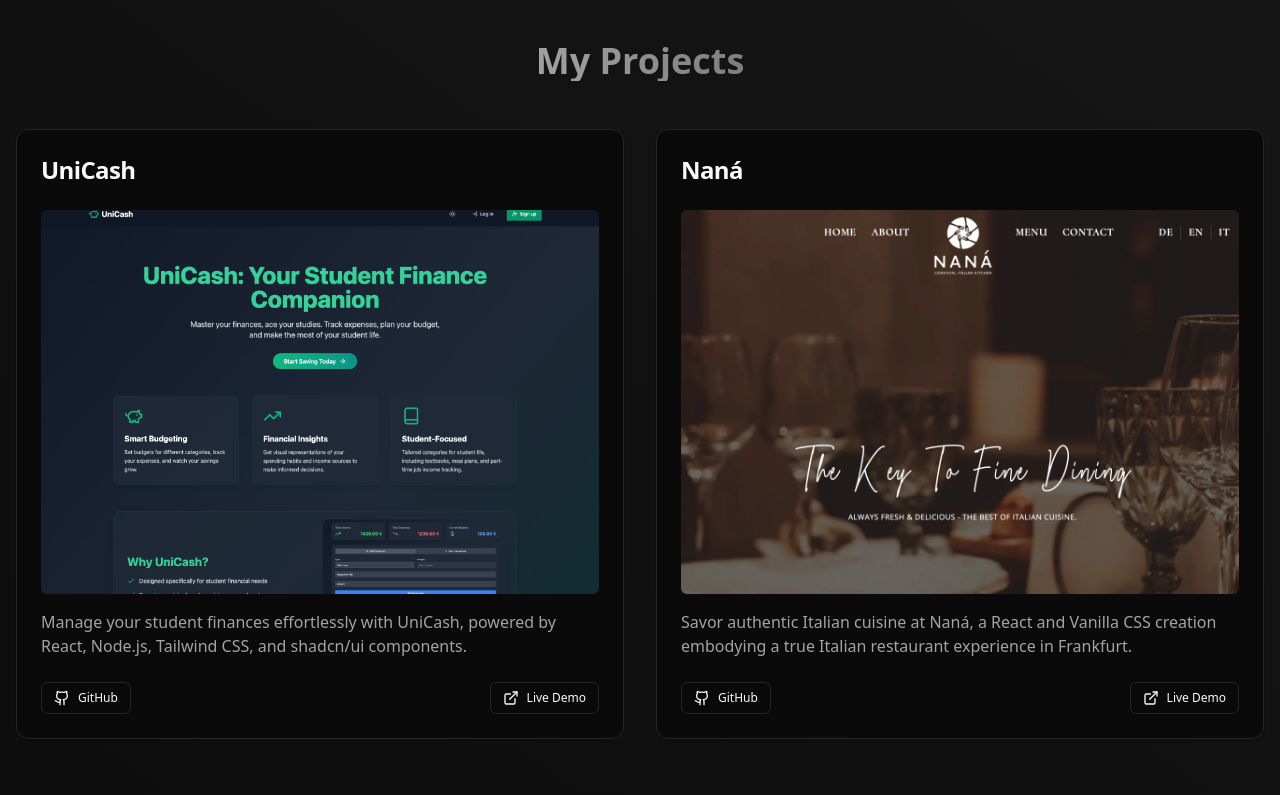
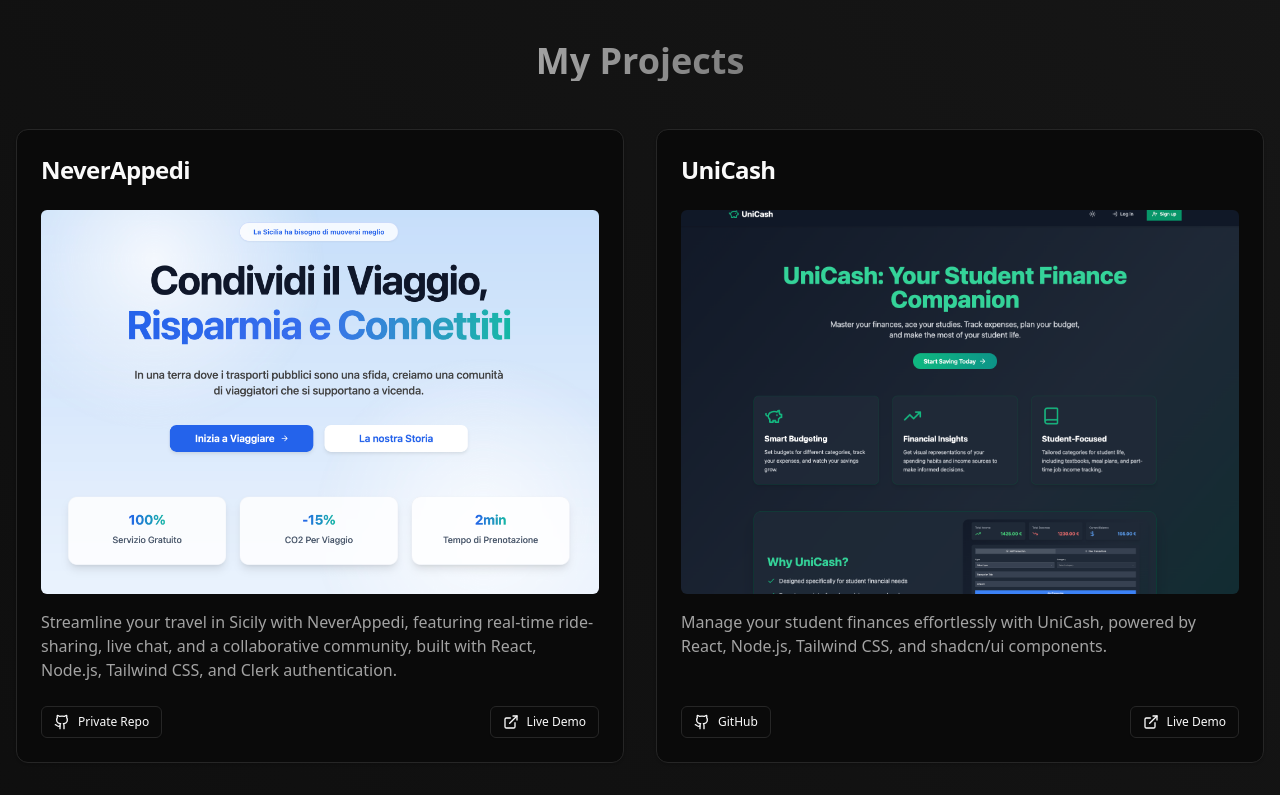
Before and after one commit to francescovitale-dev/portfolio, a React (Vite) app: page / in a window 1280 px wide. Shown: the part 940-1735 px from the top of the page. Built offline with nearby package versions, Linux system fonts and the light colour scheme; no server answers.

Commit message:
New project

```diff
--- a/src/App.jsx
+++ b/src/App.jsx
@@ -1,4 +1,3 @@
-import React from 'react';
 import { motion } from 'framer-motion';
 import Layout from './layouts/Layout';
 import Home from './components/Home';
--- a/src/components/Projects.jsx
+++ b/src/components/Projects.jsx
@@ -1,26 +1,43 @@
-import { useRef, useEffect } from 'react';
-import Nana from '../assets/images/nana.webp';
-import Unicash from '../assets/images/unicash.webp';
-import { motion, useAnimation, useInView } from 'framer-motion';
-import { Card, CardContent, CardDescription, CardFooter, CardHeader, CardTitle } from "@/components/ui/card";
+import { useRef, useEffect } from "react";
+import Nana from "../assets/images/nana.webp";
+import Unicash from "../assets/images/unicash.webp";
+import Neverappedi from "../assets/images/neverappedi.png";
+import { motion, useAnimation, useInView } from "framer-motion";
+import {
+  Card,
+  CardContent,
+  CardDescription,
+  CardFooter,
+  CardHeader,
+  CardTitle,
+} from "@/components/ui/card";
 import { Button } from "@/components/ui/button";
 import { Github, ExternalLink } from "lucide-react";
-import AnimatedLine from './AnimatedLine';
+import AnimatedLine from "./AnimatedLine";
 
 const projectsData = [
   {
+    title: "NeverAppedi",
+    description:
+      "Streamline your travel in Sicily with NeverAppedi, featuring real-time ride-sharing, live chat, and a collaborative community, built with React, Node.js, Tailwind CSS, and Clerk authentication.",
+    image: Neverappedi,
+    liveLink: "https://neverappedi.it",
+  },
+  {
     title: "UniCash",
-    description: "Manage your student finances effortlessly with UniCash, powered by React, Node.js, Tailwind CSS, and shadcn/ui components.",
+    description:
+      "Manage your student finances effortlessly with UniCash, powered by React, Node.js, Tailwind CSS, and shadcn/ui components.",
     image: Unicash,
     githubLink: "https://github.com/francescovitale-dev/uni-cash",
-    liveLink: "https://uni-cash.netlify.app"
+    liveLink: "https://uni-cash.netlify.app",
   },
   {
     title: "Naná",
-    description: "Savor authentic Italian cuisine at Naná, a React and Vanilla CSS creation embodying a true Italian restaurant experience in Frankfurt.",
+    description:
+      "Savor authentic Italian cuisine at Naná, a React and Vanilla CSS creation embodying a true Italian restaurant experience in Frankfurt.",
     image: Nana,
     githubLink: "https://github.com/francescovitale-dev/nana",
-    liveLink: "https://xn--nanconvivial-ebb.de/"
+    liveLink: "https://xn--nanconvivial-ebb.de/",
   },
 ];
 
@@ -42,7 +59,11 @@ const ProjectCard = ({ project, index }) => {
       animate={controls}
       variants={{
         hidden: { opacity: 0, y: 50 },
-        visible: { opacity: 1, y: 0, transition: { duration: 0.6, delay: index * 0.2 } }
+        visible: {
+          opacity: 1,
+          y: 0,
+          transition: { duration: 0.6, delay: index * 0.2 },
+        },
       }}
     >
       <Card className="h-full flex flex-col hover:shadow-lg transition-shadow duration-300">
@@ -57,16 +78,37 @@ const ProjectCard = ({ project, index }) => {
             whileHover={{ scale: 1.05 }}
             transition={{ duration: 0.3 }}
           />
-          <CardDescription className="text-base">{project.description}</CardDescription>
+          <CardDescription className="text-base">
+            {project.description}
+          </CardDescription>
         </CardContent>
         <CardFooter className="flex justify-between">
-          <Button variant="outline" size="sm" asChild className="hover:bg-primary hover:text-primary-foreground transition-colors duration-300">
-            <a href={project.githubLink} target="_blank" rel="noopener noreferrer">
-              <Github className="mr-2 h-4 w-4" /> GitHub
+          <Button
+            variant="outline"
+            size="sm"
+            asChild
+            className="hover:bg-primary hover:text-primary-foreground transition-colors duration-300"
+          >
+            <a
+              href={project.githubLink}
+              target="_blank"
+              rel="noopener noreferrer"
+            >
+              <Github className="mr-2 h-4 w-4" />
+              {project.githubLink ? "GitHub" : "Private Repo"}
             </a>
           </Button>
-          <Button variant="outline" size="sm" asChild className="hover:bg-primary hover:text-primary-foreground transition-colors duration-300">
-            <a href={project.liveLink} target="_blank" rel="noopener noreferrer">
+          <Button
+            variant="outline"
+            size="sm"
+            asChild
+            className="hover:bg-primary hover:text-primary-foreground transition-colors duration-300"
+          >
+            <a
+              href={project.liveLink}
+              target="_blank"
+              rel="noopener noreferrer"
+            >
               <ExternalLink className="mr-2 h-4 w-4" /> Live Demo
             </a>
           </Button>
@@ -88,17 +130,23 @@ const Projects = () => {
   }, [isInView, controls]);
 
   return (
-    <section id="projects" className="py-16 md:py-28 bg-background bg-gradient-to-bl from-primary/5 to-secondary/10 backdrop-blur-sm" ref={sectionRef}>
+    <section
+      id="projects"
+      className="py-16 md:py-28 bg-background bg-gradient-to-bl from-primary/5 to-secondary/10 backdrop-blur-sm"
+      ref={sectionRef}
+    >
       <div className="container mx-auto px-4">
         <motion.div
           initial="hidden"
           animate={controls}
           variants={{
             hidden: { opacity: 0, y: -20 },
-            visible: { opacity: 1, y: 0, transition: { duration: 0.6 } }
+            visible: { opacity: 1, y: 0, transition: { duration: 0.6 } },
           }}
         >
-          <h2 className="text-4xl font-bold text-center mb-12 bg-clip-text text-transparent bg-gradient-to-r from-primary to-secondary">My Projects</h2>
+          <h2 className="text-4xl font-bold text-center mb-12 bg-clip-text text-transparent bg-gradient-to-r from-primary to-secondary">
+            My Projects
+          </h2>
         </motion.div>
         <div className="grid grid-cols-1 md:grid-cols-2 gap-8">
           {projectsData.map((project, index) => (
@@ -110,6 +158,6 @@ const Projects = () => {
       <AnimatedLine />
     </section>
   );
-}
+};
 
 export default Projects;
```
Also changed, not shown: src/assets/images/neverappedi.png (added).
